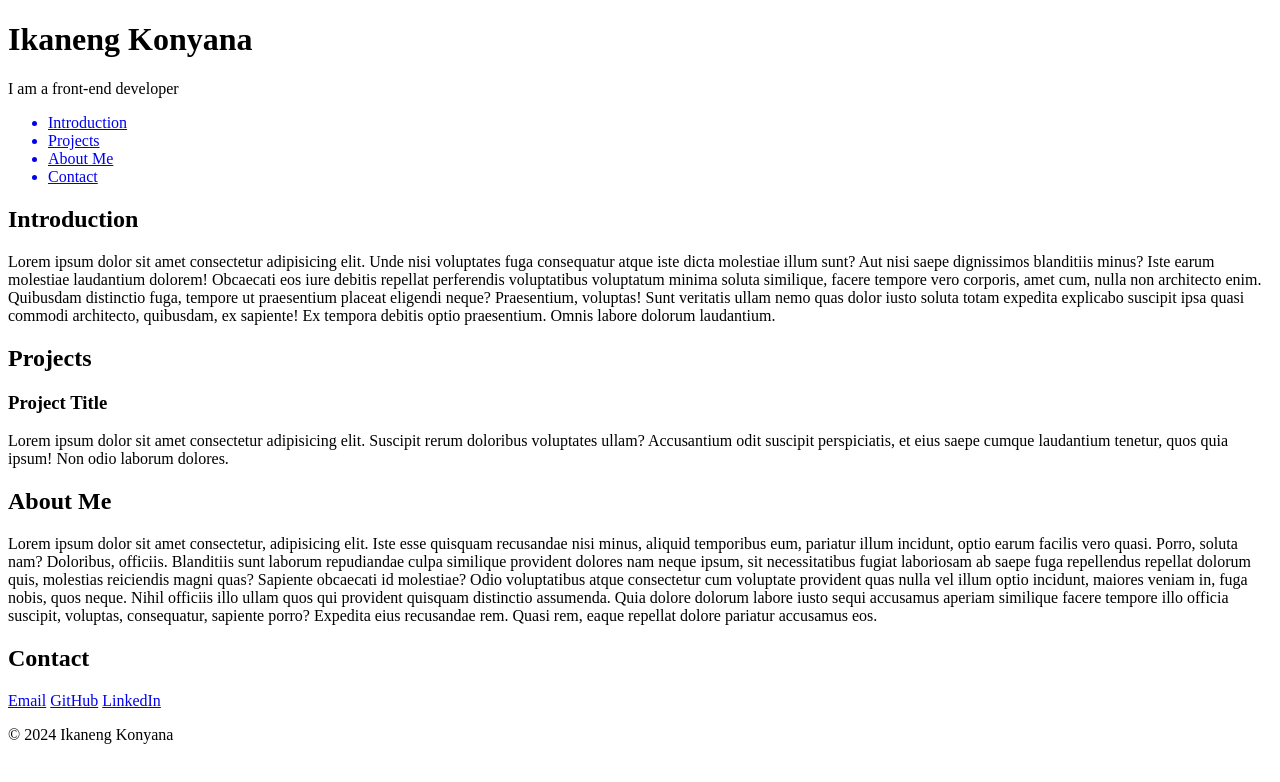
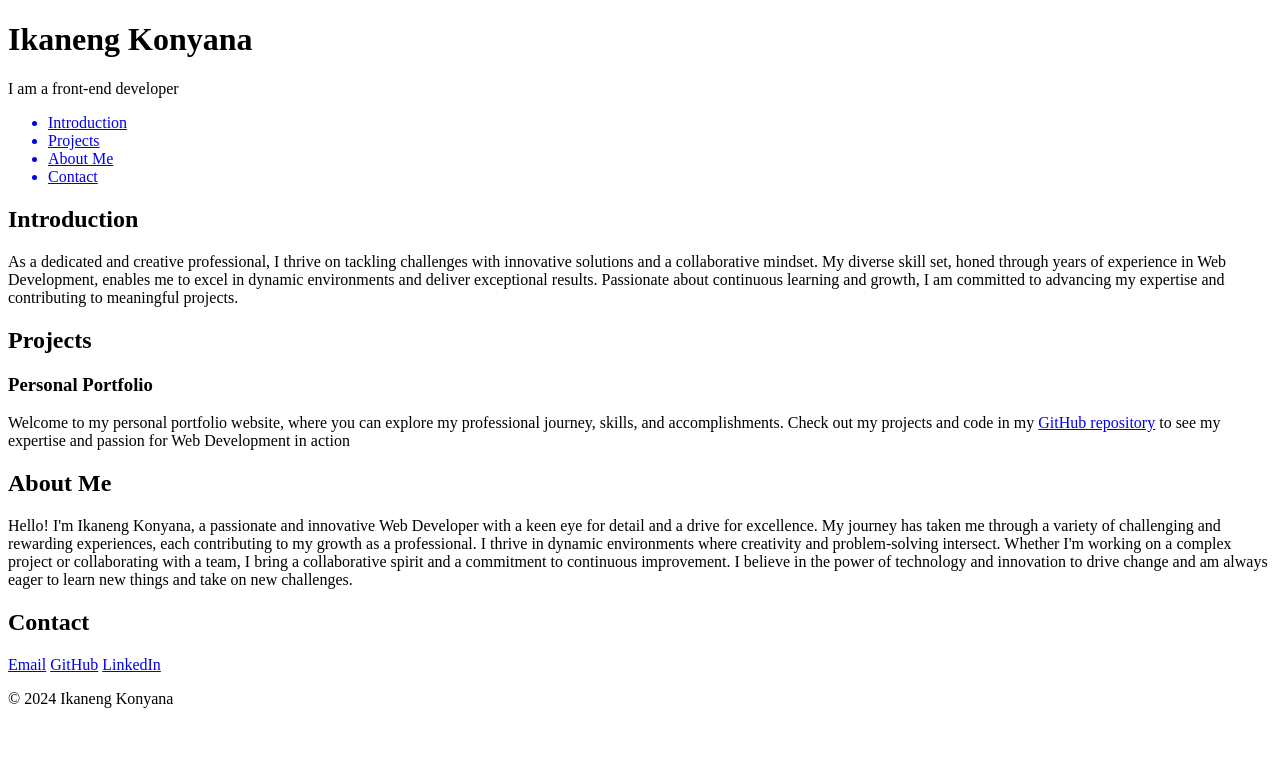
Before and after one commit to ikxneng/My_First_Portfolio, a plain HTML site: page portfolio/index.html in a window 1280 px wide. Drawn offline with Linux system fonts and the light colour scheme.

Commit message:
Update index.html

```diff
--- a/portfolio/index.html
+++ b/portfolio/index.html
@@ -20,24 +20,21 @@
     </nav>
     <section id="introduction">
         <h2>Introduction</h2>
-        <p>Lorem ipsum dolor sit amet consectetur adipisicing elit. Unde nisi voluptates fuga consequatur atque iste dicta molestiae illum sunt? Aut nisi saepe dignissimos blanditiis minus? Iste earum molestiae laudantium dolorem!
-        Obcaecati eos iure debitis repellat perferendis voluptatibus voluptatum minima soluta similique, facere tempore vero corporis, amet cum, nulla non architecto enim. Quibusdam distinctio fuga, tempore ut praesentium placeat eligendi neque?
-        Praesentium, voluptas! Sunt veritatis ullam nemo quas dolor iusto soluta totam expedita explicabo suscipit ipsa quasi commodi architecto, quibusdam, ex sapiente! Ex tempora debitis optio praesentium. Omnis labore dolorum laudantium.</p>
+        <p>As a dedicated and creative professional, I thrive on tackling challenges with innovative solutions and a collaborative mindset. My diverse skill set, honed through years of experience in Web Development, enables me to excel in dynamic environments and deliver exceptional results. Passionate about continuous learning and growth, I am committed to advancing my expertise and contributing to meaningful projects.
+        </p>
     </section>
     <section id="projects">
         <h2>Projects</h2>
         <article>
-            <h3>Project Title</h3>
-            <p>Lorem ipsum dolor sit amet consectetur adipisicing elit. Suscipit rerum doloribus voluptates ullam? Accusantium odit suscipit perspiciatis, et eius saepe cumque laudantium tenetur, quos quia ipsum! Non odio laborum dolores.</p>
-            <a href="" target="_blank"></a>
+            <h3>Personal Portfolio</h3>
+            <p>Welcome to my personal portfolio website, where you can explore my professional journey, skills, and accomplishments. Check out my projects and code in my <a href="https://github.com/ikxneng/My_First_Portfolio/tree/main" target="_blank">GitHub repository</a> to see my expertise and passion for Web Development in action</p>
         </article>
     </section>
     <section id="about">
         <h2>About Me</h2>
-        <p>Lorem ipsum dolor sit amet consectetur, adipisicing elit. Iste esse quisquam recusandae nisi minus, aliquid temporibus eum, pariatur illum incidunt, optio earum facilis vero quasi. Porro, soluta nam? Doloribus, officiis.
-        Blanditiis sunt laborum repudiandae culpa similique provident dolores nam neque ipsum, sit necessitatibus fugiat laboriosam ab saepe fuga repellendus repellat dolorum quis, molestias reiciendis magni quas? Sapiente obcaecati id molestiae?
-        Odio voluptatibus atque consectetur cum voluptate provident quas nulla vel illum optio incidunt, maiores veniam in, fuga nobis, quos neque. Nihil officiis illo ullam quos qui provident quisquam distinctio assumenda.
-        Quia dolore dolorum labore iusto sequi accusamus aperiam similique facere tempore illo officia suscipit, voluptas, consequatur, sapiente porro? Expedita eius recusandae rem. Quasi rem, eaque repellat dolore pariatur accusamus eos.</p>
+        <p>Hello! I'm Ikaneng Konyana, a passionate and innovative Web Developer with a keen eye for detail and a drive for excellence. My journey has taken me through a variety of challenging and rewarding experiences, each contributing to my growth as a professional.
+
+            I thrive in dynamic environments where creativity and problem-solving intersect. Whether I'm working on a complex project or collaborating with a team, I bring a collaborative spirit and a commitment to continuous improvement. I believe in the power of technology and innovation to drive change and am always eager to learn new things and take on new challenges.</p>
 
     </section>
     <section id="contact">
```
